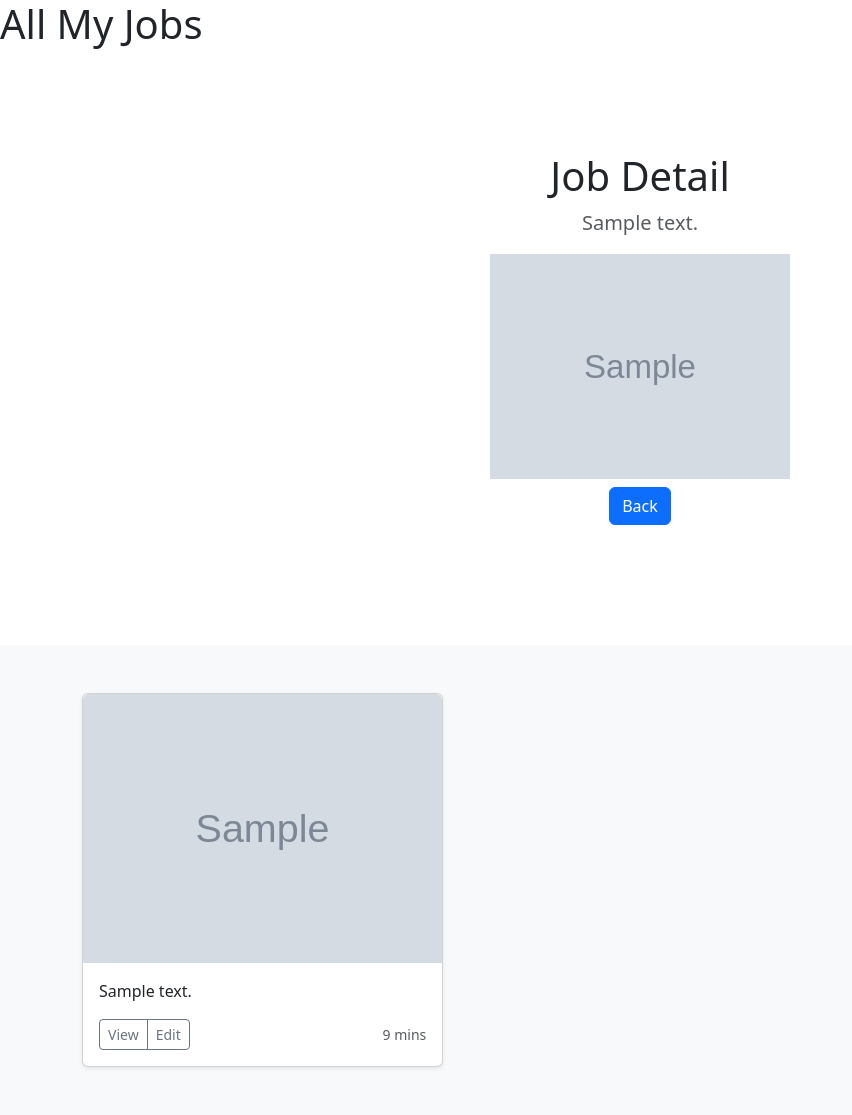
After one commit to ahmadfaraz2/portfolio-with-django, a Django app: template jobs/templates/jobs/detail.html in a window 1280 px wide. The commit adds this page. Shown: the whole page, without its empty margins (0-852 px from the left). Run offline with Django 5.2, Linux system fonts and the light colour scheme; the template is opened without the code that fills it: most values are stand-ins (such as "Sample title", 1, 10 or a date in 2020); grey boxes marked "Sample" are stand-in pictures; data that the repository does not hold is empty; some libraries are stand-ins or nearby versions.

Commit message:
Completed the project

```diff
--- /dev/null
+++ b/jobs/templates/jobs/detail.html
@@ -0,0 +1,18 @@
+{% extends "jobs/home.html" %}
+{% load static %}
+
+
+{% block section %}
+<section class="py-5 text-center container">
+    <div class="row py-lg-5">
+        <div class="col-lg-6 col-md-8 mx-auto">
+        <h1 class="fw-light">Job Detail</h1>
+        <p class="lead text-body-secondary">{{job.summary}}</p>
+        <img src="{{job.image.url}}" alt="" height="300" width="300" class="img-fluid">
+        <p>
+        <a href="{% url "home" %}" target="_blank"class="btn btn-primary my-2">Back</a>
+        </p>
+        </div>
+    </div>
+    </section>
+{% endblock section %}
--- a/jobs/templates/jobs/home.html
+++ b/jobs/templates/jobs/home.html
@@ -20,6 +20,8 @@
     <body>
 
         <main>
+
+            {% block section %}
             <section class="py-5 text-center container">
             <div class="row py-lg-5">
                 <div class="col-lg-6 col-md-8 mx-auto">
@@ -32,6 +34,7 @@
                 </div>
             </div>
             </section>
+            {% endblock section %}
 
             <div class="album py-5 bg-body-tertiary">
                 <div class="container">
@@ -48,7 +51,7 @@
                                 <p class="card-text">{{job.summary}}</p>
                                 <div class="d-flex justify-content-between align-items-center">
                                     <div class="btn-group">
-                                    <button type="button" class="btn btn-sm btn-outline-secondary">View</button>
+                                    <a href="{% url "details" job.id %}" class="btn btn-sm btn-outline-secondary">View</a>
                                     <button type="button" class="btn btn-sm btn-outline-secondary">Edit</button>
                                     </div>
                                     <small class="text-body-secondary">9 mins</small>
--- a/portfolio/urls.py
+++ b/portfolio/urls.py
@@ -14,6 +14,7 @@ Including another URLconf
     1. Import the include() function: from django.urls import include, path
     2. Add a URL to urlpatterns:  path('blog/', include('blog.urls'))
 """
+
 from django.contrib import admin
 from django.urls import path
 from jobs import views
@@ -22,8 +23,9 @@ from django.conf import settings
 from django.conf.urls.static import static
 
 urlpatterns = [
-    path('admin/', admin.site.urls),
+    path("admin/", admin.site.urls),
     path("", views.home, name="home"),
+    path("jobs/<int:job_pk>", views.details, name="details"),
 ]
 
 urlpatterns += static(settings.STATIC_URL, document_root=settings.STATIC_ROOT)
```
Also changed, not shown: jobs/views.py (+7 -1 lines).
